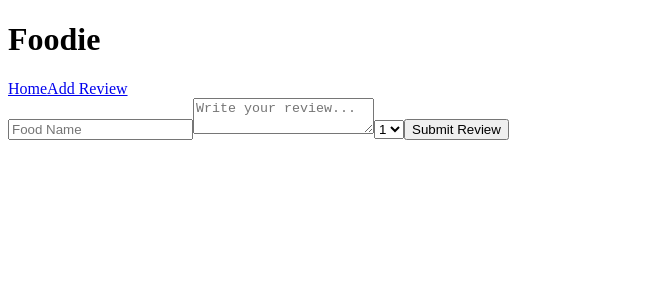
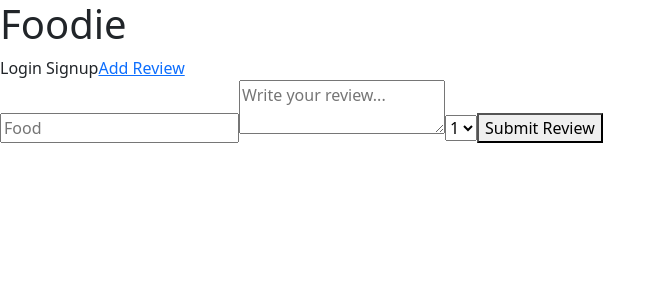
Before and after one commit to averygan/foodie-app, a React (Create React App) app: page /add-review in a window 1280 px wide. Shown: the top 300 px of the page, without its empty margins (0-666 px from the left). Built offline with nearby package versions, Linux system fonts and the light colour scheme.

Commit message:
added restaurants component

```diff
--- a/public/index.html
+++ b/public/index.html
@@ -15,6 +15,8 @@
       user's mobile device or desktop. See https://developers.google.com/web/fundamentals/web-app-manifest/
     -->
     <link rel="manifest" href="%PUBLIC_URL%/manifest.json" />
+    <link href="https://cdn.jsdelivr.net/npm/bootstrap@5.3.3/dist/css/bootstrap.min.css" rel="stylesheet" integrity="sha384-QWTKZyjpPEjISv5WaRU9OFeRpok6YctnYmDr5pNlyT2bRjXh0JMhjY6hW+ALEwIH" crossorigin="anonymous">
+
     <!--
       Notice the use of %PUBLIC_URL% in the tags above.
       It will be replaced with the URL of the `public` folder during the build.
--- a/src/App.js
+++ b/src/App.js
@@ -4,7 +4,7 @@
 import ReviewList from './ReviewList'; // If needed
 import ReviewForm from './ReviewForm';
 import Restaurants from './Restaurants';
-// import RestaurantDetails from './RestaurantDetails';
+import RestaurantDetails from './RestaurantDetails';
 
 const App = () => {
   const [restaurants, setRestaurants] = useState([
@@ -22,7 +22,7 @@
           : restaurant
       )
     );
-  };
+  }
 
   return (
     <Router>
@@ -31,7 +31,7 @@
         <Route path="/" element={<ReviewList />} />
         <Route path="/add-review" element={<ReviewForm />} />
         <Route path="/restaurants" element={<Restaurants restaurants={restaurants} />} />
-        {/* <Route path="/restaurant/:id" element={<RestaurantDetails restaurants={restaurants} addReview={addReview} />} /> */}
+        <Route path="/restaurant/:id" element={<RestaurantDetails restaurants={restaurants} addReview={addReview} />} />
       </Routes>
     </Router>
   );
--- a/src/Header.js
+++ b/src/Header.js
@@ -6,7 +6,8 @@
     <header>
       <h1>Foodie</h1>
       <nav>
-        <Link to="/">Home</Link>
+        Login
+        Signup
         <Link to="/add-review">Add Review</Link>
       </nav>
     </header>
--- a/src/ReviewForm.js
+++ b/src/ReviewForm.js
@@ -28,7 +28,7 @@
         type="text"
         value={food}
         onChange={(e) => setFood(e.target.value)}
-        placeholder="Food Name"
+        placeholder="Food"
         required
       />
       <textarea
```
Also changed, not shown: src/components/restaurantCard.js (added).
